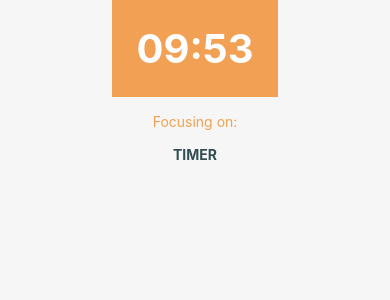
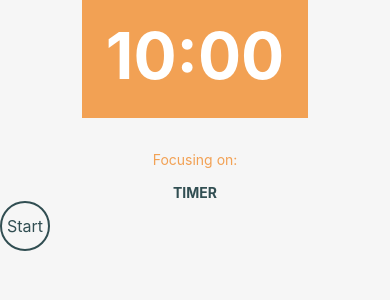
Before and after one commit to n3rdkid/rn-focus-time, a React Native app: screen / in a window 390 px wide. Shown: the top 300 px of the page. Built offline with nearby package versions, Linux system fonts and the light colour scheme.

Commit message:
improv : refactor to handle fontSizing in rounded buttons

```diff
--- a/src/components/Countdown/index.js
+++ b/src/components/Countdown/index.js
@@ -22,9 +22,12 @@ export const Countdown=({
     const [millis,setMillis]=useState(minutesToMilli(minutes));
 
     useEffect(()=>{
+        if(isPaused){
+            return;
+        }
         interval.current=setInterval(countDown,1000)
         return ()=>clearInterval(interval.current)
-    },[])
+    },[isPaused])
 
     const minute = Math.floor(millis/1000/60)%60;
     const seconds = Math.floor(millis/1000)%60;
--- a/src/components/RoundedButton/index.js
+++ b/src/components/RoundedButton/index.js
@@ -1,19 +1,21 @@
 import React from "react";
 import {TouchableOpacity,Text,StyleSheet, TextInput} from "react-native";
 import { colors } from "../../utils/colors";
+import { fontSizes } from "../../utils/sizes";
 
 export const RoundedButton=({
     style={},
     textStyle={},
     size=125,
+    fontSize,
     ...props
 })=>{
-    return <TouchableOpacity style={[styles(size).radius,style]} onPress={props.onPress}>
-        <Text style={[styles(size).text
+    return <TouchableOpacity style={[styles({size}).radius,style]} onPress={props.onPress}>
+        <Text style={[styles({fontSize}).text
         ]}>{props.title}</Text>
     </TouchableOpacity>
 }
-const styles =(size)=> StyleSheet.create({
+const styles =({size,fontSize})=> StyleSheet.create({
     radius:{
         borderRadius:size/2,
         width:size,
@@ -25,7 +27,7 @@ const styles =(size)=> StyleSheet.create({
         borderWidth:2,
      },
      text:{color:colors.black,
-     fontSize:size/2,
+     fontSize:fontSizes[`${fontSize}`],
 
    }
 })
--- a/src/features/Focus/index.js
+++ b/src/features/Focus/index.js
@@ -12,7 +12,7 @@ export const Focus = ({addSubject})=> {
         <Text style={styles.title}>What would you like to focus on?</Text>
         <View style={styles.inputContainer}>
           <TextInput style={{flex:1,borderColor:colors.primary}} onSubmitEditing={({nativeEvent})=>setSubjectText(nativeEvent.text)}></TextInput>
-          <RoundedButton onPress={()=>addSubject(subjectText)} style={{marginLeft:spacing.sm}} size={50} title="+"/>
+          <RoundedButton onPress={()=>addSubject(subjectText)} style={{marginLeft:spacing.sm}} size={50} fontSize={"xxl"} title="+"/>
         </View>
       </View>
     </View>
--- a/src/features/Timer/index.js
+++ b/src/features/Timer/index.js
@@ -1,18 +1,22 @@
-import React from "react";
+import React,{useState} from "react";
 import {StyleSheet, Text, View} from "react-native";
 import { colors } from "../../utils/colors";
 import { spacing } from "../../utils/sizes";
 import {Countdown} from "../../components/Countdown"
+import { RoundedButton } from "../../components/RoundedButton";
 
 export const Timer = ({focusSubject})=>{
-
+    const [isStarted,setIsStarted]=useState(false)
     return <View styles={styles.container}>
           <View style={styles.countdown}>
-            <Countdown/>
+            <Countdown isPaused={!isStarted}/>
           </View>
           <View style={{ paddingTop: spacing.xxxl }}>
             <Text style={styles.title}>Focusing on:</Text>
             <Text style={styles.task}>{focusSubject}</Text>
+          </View>
+          <View>
+            <RoundedButton title="Start" fontSize={"md"} size={50}/>
           </View>
         </View>
 }
--- a/src/utils/sizes.js
+++ b/src/utils/sizes.js
@@ -3,14 +3,14 @@ export const fontSizes={
     md:16,
     lg:18,
     xl:24,
-    xxxl:40,
-    xxxxl:64
+    xxl:40,
+    xxxl:64
 }
 export const spacing={
     sm:8,
     md:16,
     lg:24,
     xl:32,
-    xxxl:40,
-    xxxxl:64
+    xxl:40,
+    xxxl:64
 }
```
